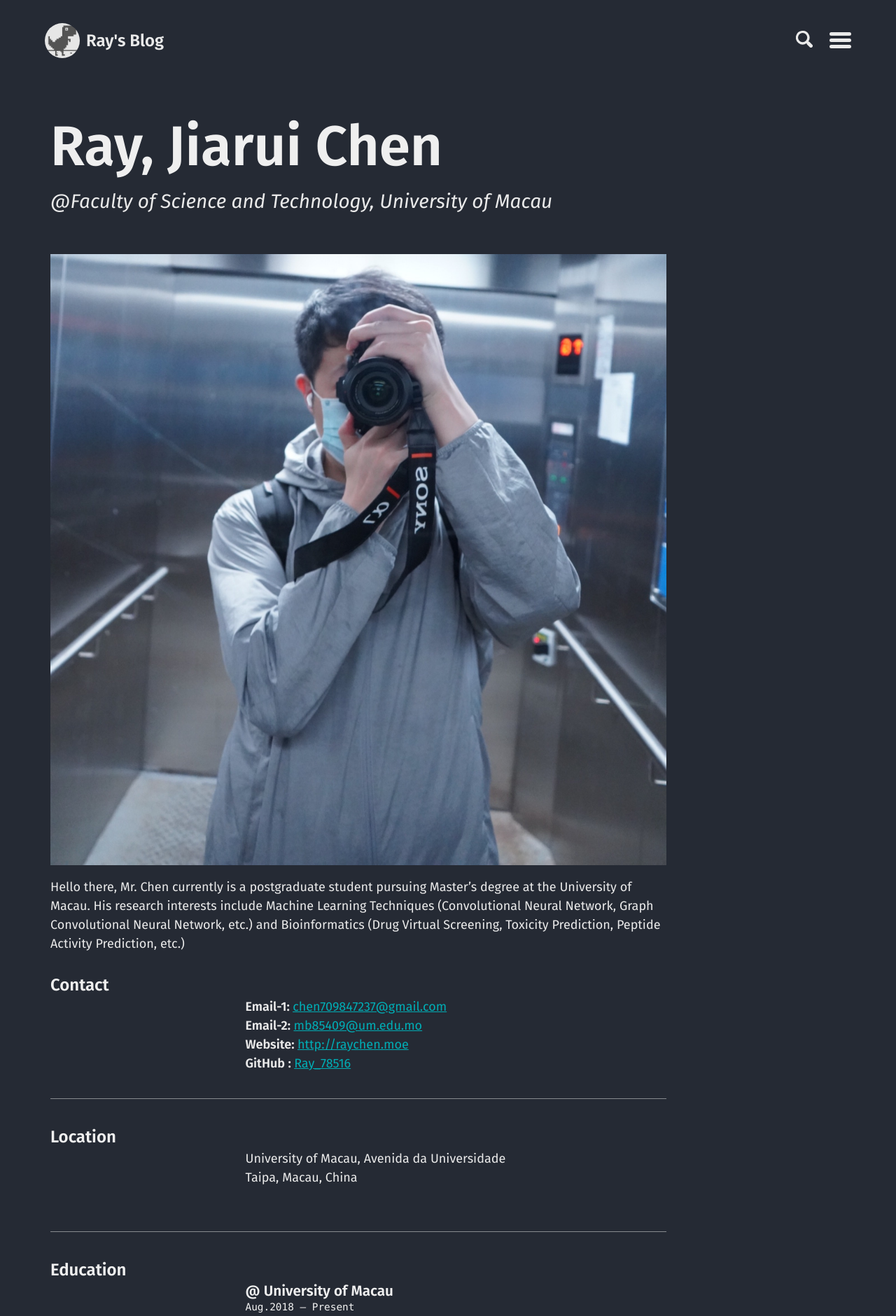
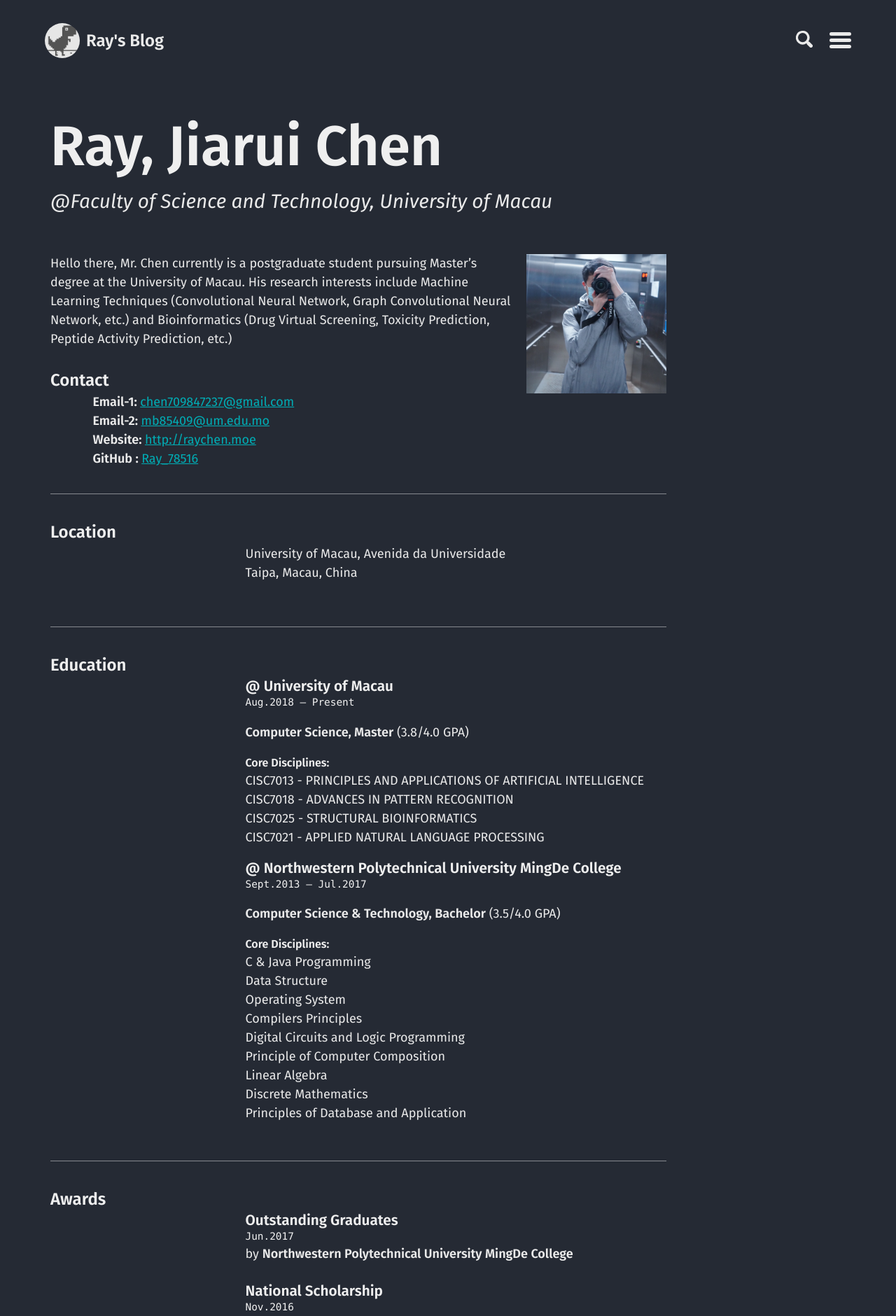
Before and after one commit to chen709847237/chen709847237, a Jekyll site: the page built from cv.md, in a window 1280 px wide. Shown: the top 1880 px of the page at 70% size. Built offline with Jekyll 4.4.1, drawn with Linux system fonts in a browser that asks for light colours.

Commit message:
Update cv.html

```diff
--- a/_layouts/cv.html
+++ b/_layouts/cv.html
@@ -10,7 +10,7 @@ layout: default
     <div>{{ content }}</div>
     <div>
 
-      <img src="/assets/img/self.jpeg" alt="mage-right" class="align-right">
+      <img src="/assets/img/self.jpeg" alt="mage-right" class="align-right" height="200" width="200" >
 
       <div class="entries">
         {% include cv/basics.html %}
```
